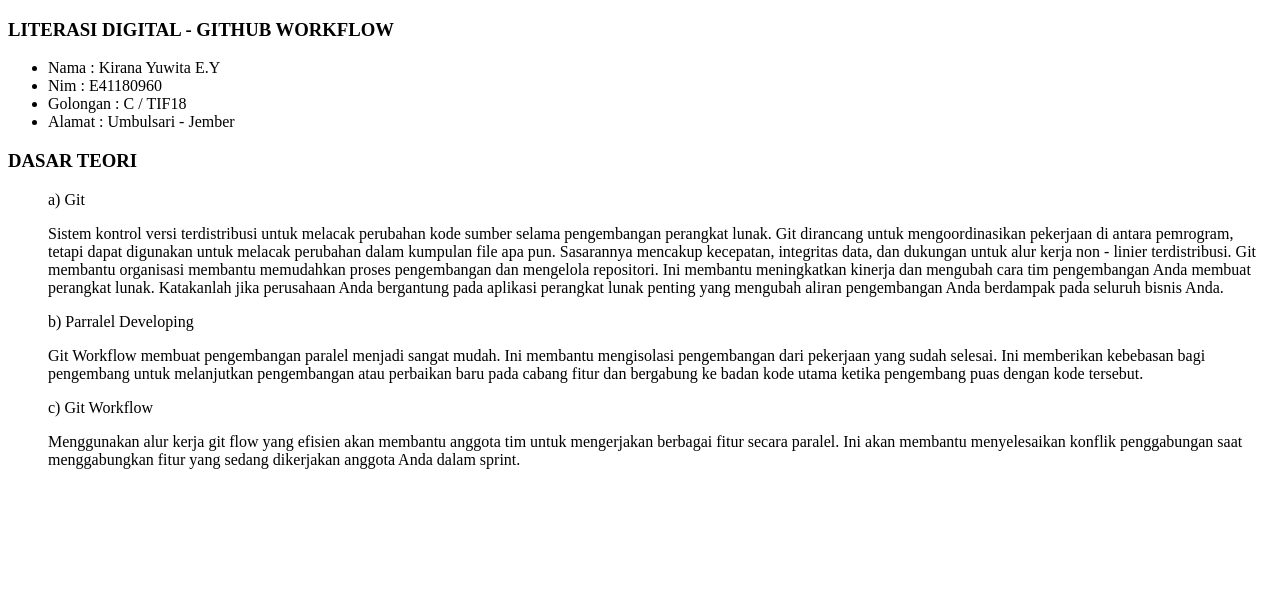
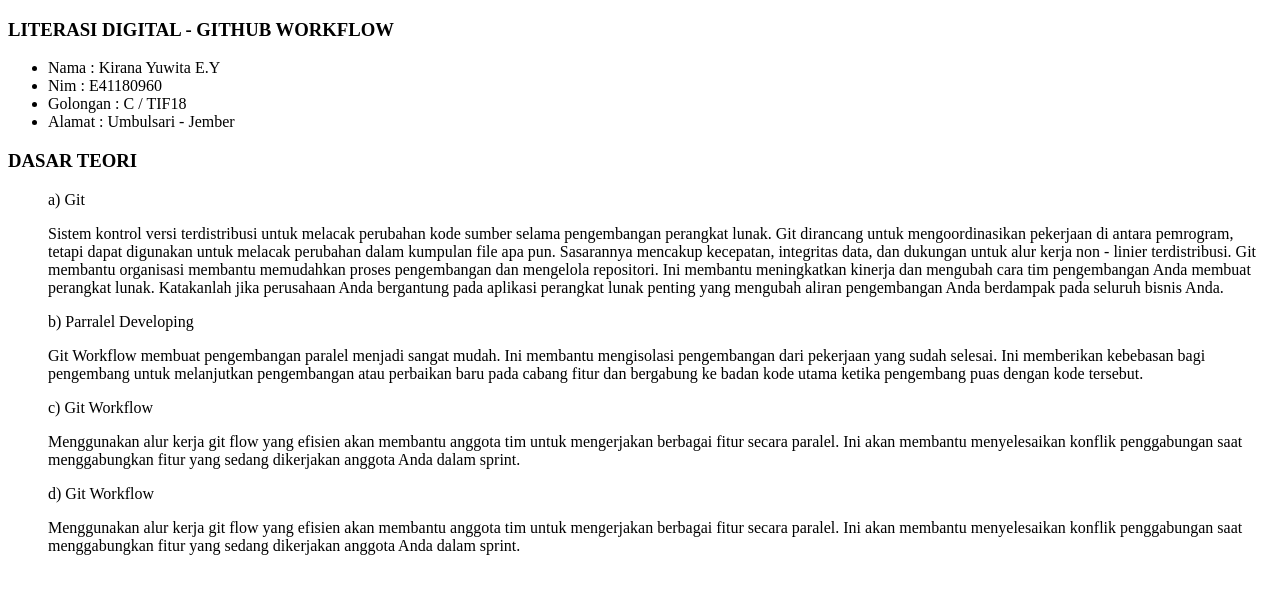
Before and after one commit to kiranaywt/kirana, a plain HTML site: page workflow5.html in a window 1280 px wide. Drawn offline with Linux system fonts and the light colour scheme.

Commit message:
workflowv2

```diff
--- a/workflow5.html
+++ b/workflow5.html
@@ -35,6 +35,11 @@
 <p>
 Menggunakan alur kerja git flow yang efisien akan membantu anggota tim untuk mengerjakan berbagai fitur secara paralel. Ini akan membantu menyelesaikan konflik penggabungan saat menggabungkan fitur yang sedang dikerjakan anggota Anda dalam sprint.
 </p>
+d) Git Workflow
+</p>
+<p>
+Menggunakan alur kerja git flow yang efisien akan membantu anggota tim untuk mengerjakan berbagai fitur secara paralel. Ini akan membantu menyelesaikan konflik penggabungan saat menggabungkan fitur yang sedang dikerjakan anggota Anda dalam sprint.
+</p>
 </ul>
 </body>
 
```
